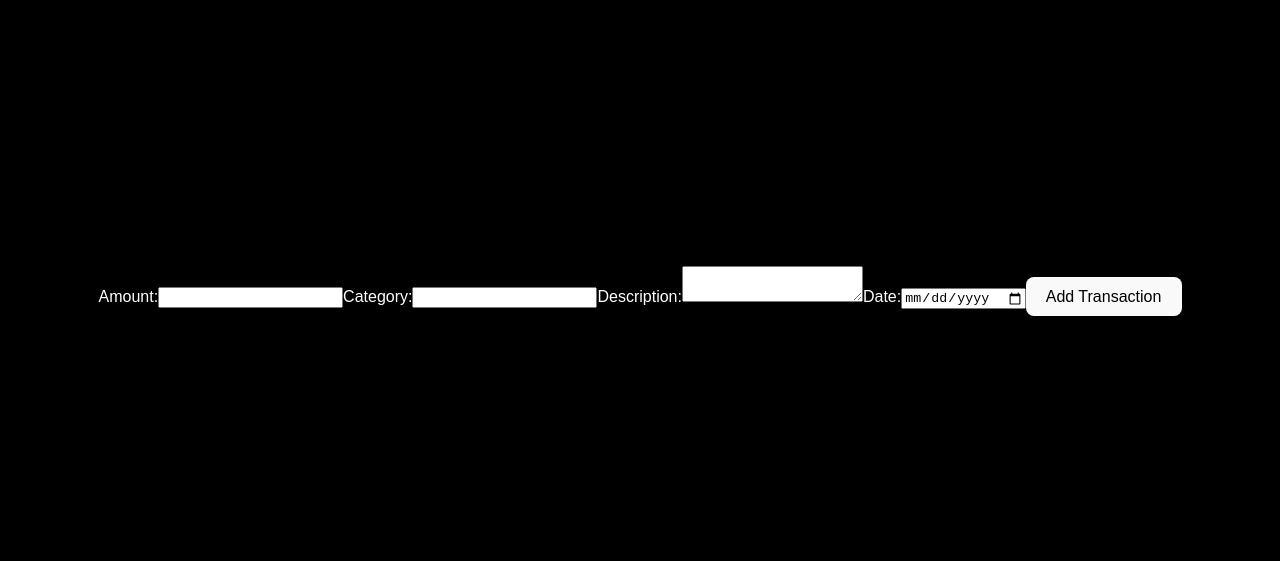
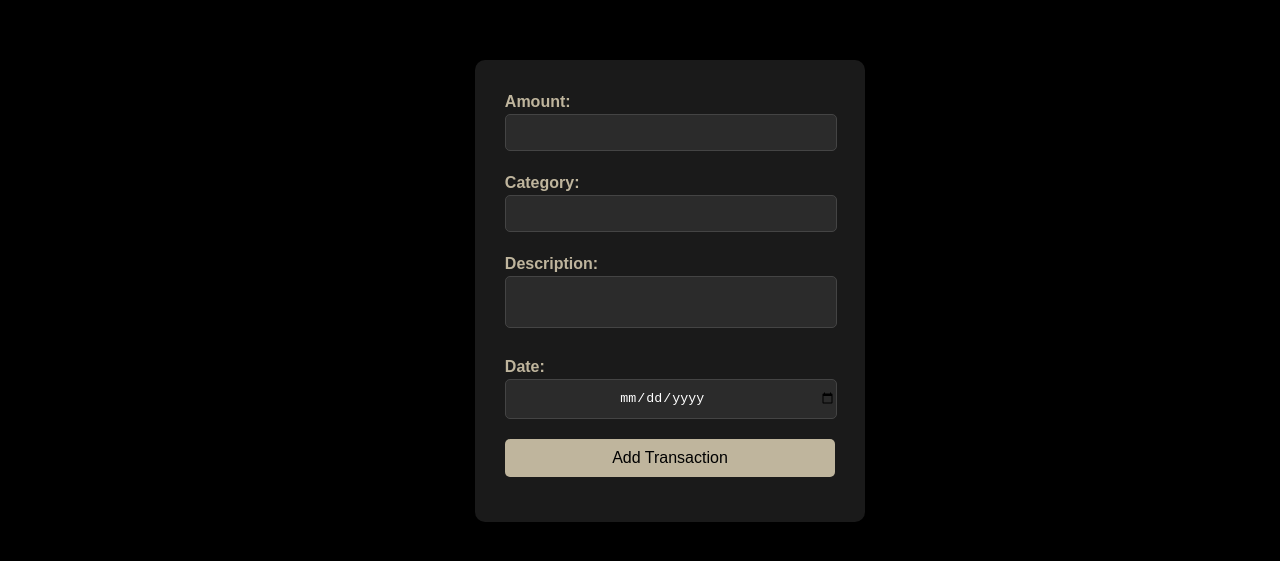
Before and after one commit to aslihancelik/FinancialManagementApp, a React (Vite) app in the folder client/my-react-app/: page /add-transaction in a window 1280 px wide. Shown: the part 109-670 px from the top of the page. Built offline with nearby package versions, Linux system fonts and the light colour scheme.

Commit message:
transactions working well

```diff
--- a/client/my-react-app/src/components/TransactionList.jsx
+++ b/client/my-react-app/src/components/TransactionList.jsx
@@ -1,19 +1,19 @@
-import React from "react";
+// import React from "react";
 
-const TransactionList = ({ transactions }) => {
-  return (
-    <div>
-      <h2>Transactions</h2>
-      <ul>
-        {transactions.map((transaction) => (
-          <li key={transaction._id}>
-            {transaction.category}: ${transaction.amount} (on{" "}
-            {new Date(transaction.date).toLocaleDateString()})
-          </li>
-        ))}
-      </ul>
-    </div>
-  );
-};
+// const TransactionList = ({ transactions }) => {
+//   return (
+//     <div>
+//       <h2>Transactions</h2>
+//       <ul>
+//         {transactions.map((transaction) => (
+//           <li key={transaction._id}>
+//             {transaction.category}: ${transaction.amount} (on{" "}
+//             {new Date(transaction.date).toLocaleDateString()})
+//           </li>
+//         ))}
+//       </ul>
+//     </div>
+//   );
+// };
 
-export default TransactionList;
+// export default TransactionList;
--- a/client/my-react-app/src/pages/TransactionsPage.jsx
+++ b/client/my-react-app/src/pages/TransactionsPage.jsx
@@ -1,8 +1,12 @@
 import React, { useState, useEffect } from "react";
 import { useNavigate } from "react-router-dom";
-import TransactionList from "../components/TransactionList";
+// import TransactionList from "../components/TransactionList";
 import { fetchTransactions } from "../api/transactionsApi"; // Import the function
 import "../styles/TransactionsPage.css"; // Import the updated CSS
+
+import { sortTransactionsByDate } from "../utils/sortTransactions";
+
+
 
 
 const TransactionsPage = () => {
@@ -22,9 +26,12 @@ const TransactionsPage = () => {
     getTransactions();
   }, []);
 
+  // Sort transactions after fetching them
+  const sortedTransactions = sortTransactionsByDate(transactions);
 
   return (
     <div>
+      <h1>Transactions</h1>
       <button
         className="add-transaction"
         onClick={() => navigate("/add-transaction")}
@@ -41,9 +48,10 @@ const TransactionsPage = () => {
           </tr>
         </thead>
         <tbody>
-          {transactions.map((transaction) => (
+          {/* {transactions.map((transaction) => ( */}
+          {sortedTransactions.map((transaction) => (
             <tr key={transaction._id}>
-              <td>{new Date(transaction.date).toLocaleDateString()}</td>
+              <td>{new Date(transaction.date).toISOString().split("T")[0]}</td>
               <td>{transaction.category}</td>
               <td>${transaction.amount}</td>
               <td>{transaction.description}</td>
--- a/client/my-react-app/src/styles/AddTransactionPage.css
+++ b/client/my-react-app/src/styles/AddTransactionPage.css
@@ -0,0 +1,76 @@
+/* Center the form container */
+body {
+  display: flex;
+  justify-content: center;
+  align-items: center;
+  height: 100vh;
+  background-color: #000000; /* Black background */
+  margin: 0;
+  font-family: Arial, sans-serif;
+  color: #ffffff; /* White text */
+}
+
+/* Form container styling */
+form {
+  background-color: #1a1a1a; /* Dark background */
+  padding: 30px;
+  border-radius: 10px;
+  box-shadow: 0 4px 8px rgba(0, 0, 0, 0.3);
+  max-width: 400px; /* Limit form width */
+  width: 100%; /* Responsive form */
+  display: flex;
+  flex-direction: column; /* Arrange form fields vertically */
+  align-items: center; /* Center form items horizontally */
+}
+
+/* Form labels */
+label {
+  font-weight: bold;
+  margin-bottom: 5px;
+  color: #bfb59d; /* Beige for labels */
+  width: 100%; /* Ensure labels are aligned */
+  text-align: left; /* Align labels to the left */
+}
+
+/* Center text within inputs and buttons */
+input,
+textarea,
+button {
+  background-color: #2b2b2b; /* Input background */
+  color: #ffffff; /* Light text */
+  border: 1px solid #444444; /* Subtle border */
+  padding: 10px 0;
+  border-radius: 5px;
+  margin-bottom: 15px; /* Space between fields */
+  width: 100%; /* Full-width inputs */
+  text-align: center; /* Center the text inside inputs and textarea */
+}
+
+/* Disable the textarea (description box) */
+textarea {
+  resize: none; /* Prevent resizing */
+  pointer-events: none; /* Disable manual edits */
+}
+
+/* Focus styles for inputs and textareas */
+input:focus,
+textarea:focus {
+  outline: none;
+  border-color: #bfb59d; /* Highlight border on focus */
+}
+
+/* Submit button styling */
+button {
+  background-color: #bfb59d; /* Beige button */
+  color: #000000; /* Black text */
+  cursor: pointer;
+  border: none;
+  font-size: 16px;
+  transition: background-color 0.3s ease;
+  padding: 10px 20px;
+  text-align: center; /* Center the button text */
+}
+
+button:hover {
+  background-color: #9c8f7b; /* Darker beige on hover */
+}
--- a/client/my-react-app/src/styles/TransactionsPage.css
+++ b/client/my-react-app/src/styles/TransactionsPage.css
@@ -8,6 +8,12 @@ body {
   margin: 0;
   font-family: Arial, sans-serif;
   color: #ffffff; /* White text */
+}
+
+h1{
+    font-size: 42px;
+    text-align: center;
+
 }
 
 /* Table styling */
@@ -22,17 +28,17 @@ table {
 
 /* Table header */
 th {
-    background-color: #777b82; /* Beige header background */
+  background-color: #bfb59d; /* Beige header background */
   color: #000000; /* Black text for contrast */
   padding: 15px;
-    text-align: left;
+  text-align: center;
 }
 
 /* Table rows and cells */
 td {
   padding: 10px;
   border-bottom: 1px solid #333333; /* Subtle border */
-    text-align: left;
+  text-align: center;
 }
 
 tr:nth-child(even) {
@@ -44,13 +50,14 @@ tr:nth-child(even) {
   display: block;
   margin: 20px auto;
   padding: 10px 20px;
-    background-color: #777b82; /* Beige button */
+  background-color: #bfb59d; /* Beige button */
   color: #000000; /* Black text */
   border: none;
   border-radius: 5px;
   font-size: 16px;
   cursor: pointer;
   transition: background-color 0.3s ease;
+  max-width: 200px;
 }
 
 .add-transaction:hover {
--- /dev/null
+++ b/client/my-react-app/src/utils/sortTransactions.js
@@ -0,0 +1,4 @@
+// utils/sortTransactions.js
+export const sortTransactionsByDate = (transactions) => {
+  return [...transactions].sort((a, b) => new Date(b.date) - new Date(a.date));
+};
```
Also changed, not shown: client/my-react-app/src/pages/AddTransactionPage.jsx (+1 -24 lines), client/my-react-app/src/components/AddTransactionButton.jsx (deleted). Lines whose indentation alone changed are shown as unchanged.
